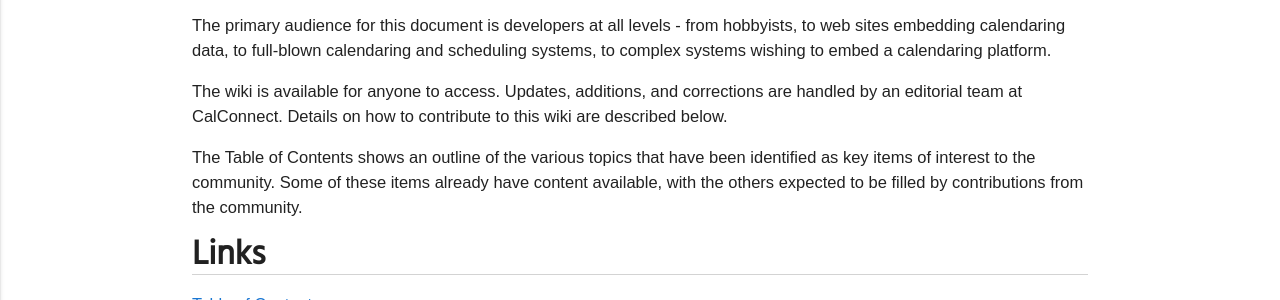
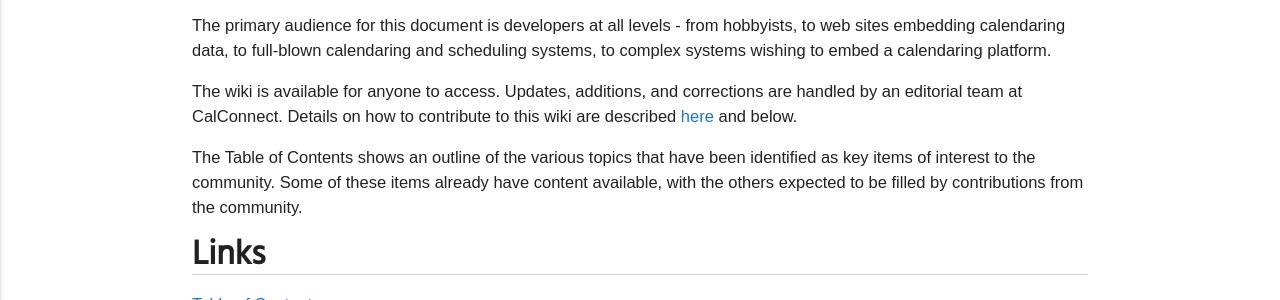
Before and after one commit to CalConnect/DEVGUIDE, a Jekyll site: the page built from _pages/index.md, in a window 1280 px wide. Shown: the part 248-548 px from the top of the page. Built offline with Jekyll 4.4.1, drawn with Linux system fonts in a browser that asks for light colours; some web fonts are replaced.

Commit message:
add additional link to How to contribute

```diff
--- a/_pages/index.md
+++ b/_pages/index.md
@@ -14,14 +14,14 @@ This wiki is a community driven resource for calendaring and scheduling product
 
 The primary audience for this document is developers at all levels - from hobbyists, to web sites embedding calendaring data, to full-blown calendaring and scheduling systems, to complex systems wishing to embed a calendaring platform.
 
-The wiki is available for anyone to access. Updates, additions, and corrections are handled by an editorial team at CalConnect. Details on how to contribute to this wiki are described below.
+The wiki is available for anyone to access. Updates, additions, and corrections are handled by an editorial team at CalConnect. Details on how to contribute to this wiki are described [here](Appendix/How-to-Contribute/) and below.
 
 The Table of Contents shows an outline of the various topics that have been identified as key items of interest to the community. Some of these items already have content available, with the others expected to be filled by contributions from the community.
 
 ## Links
 [Table of Contents](Table-of-Contents)
 
-[How to Contribute](Appendix/How-to-Contribute)
+[How to Contribute](Appendix/How-to-Contribute/)
 
 ## Disclaimer
 
```
